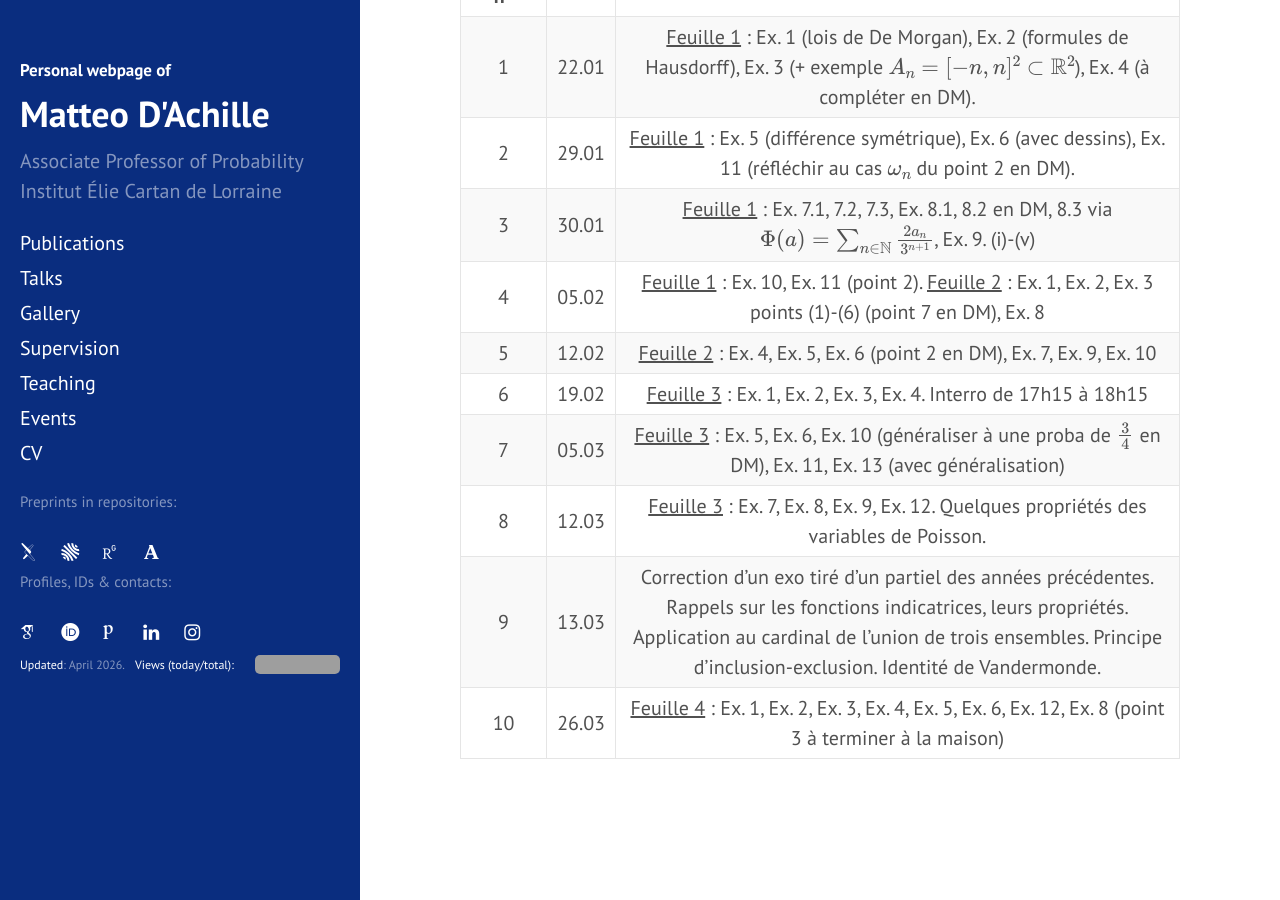
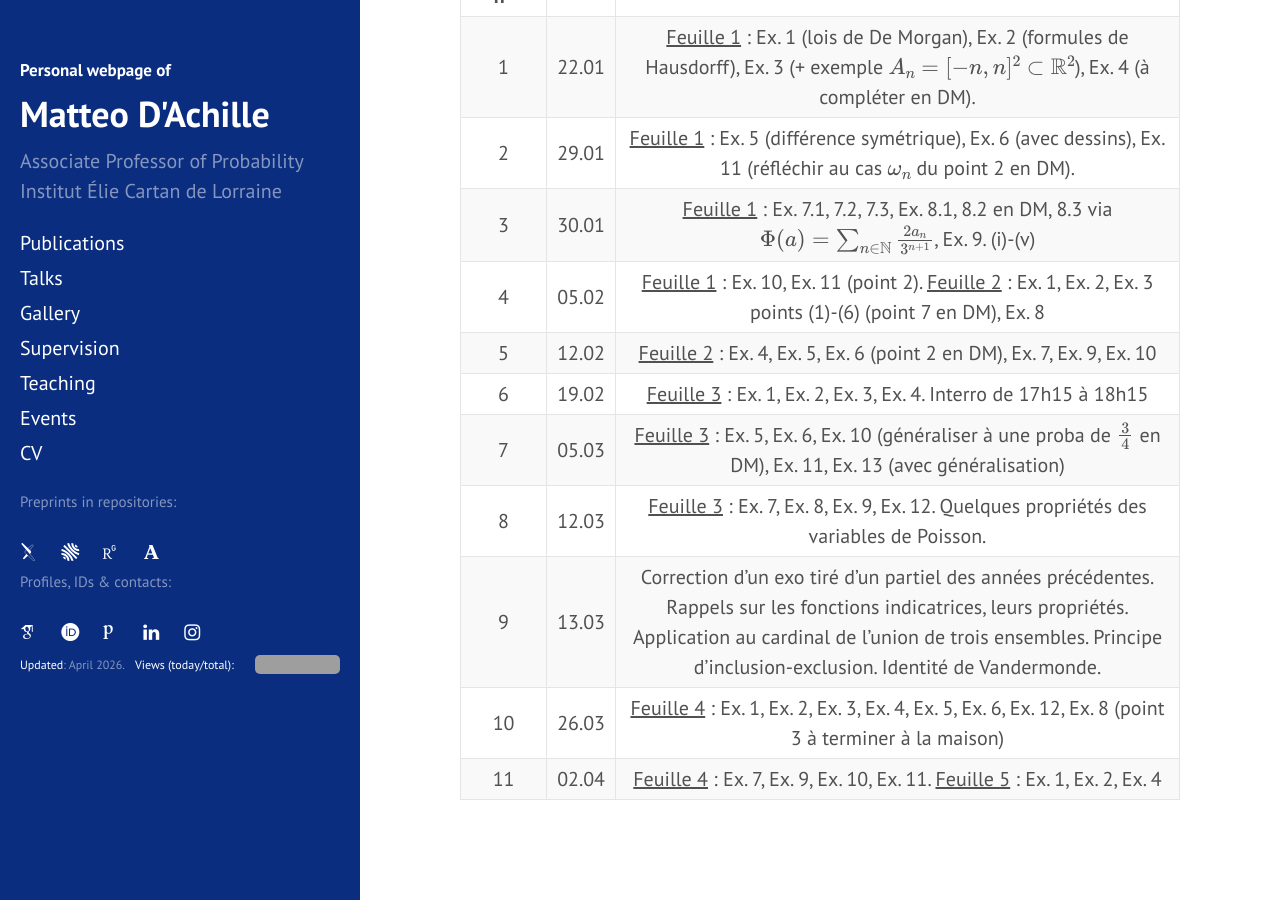
Before and after one commit to matteodachille/matteodachille.github.io, a Jekyll site: the page built from _courses/Proba2026.md, in a window 1280 px wide and 900 px high, scrolled down 838 px. Built offline with Jekyll 4.4.1, drawn with Linux system fonts in a browser that asks for light colours; nearby versions of some CDN libraries; some web fonts are replaced; grey boxes are pictures that could not be loaded.

Commit message:
Updated proba class

```diff
--- a/_courses/Proba2026.md
+++ b/_courses/Proba2026.md
@@ -40,3 +40,4 @@ Pour le materiel de cours ainsi que les annonces communs voir la page ARCHE : [h
 | 8 | 12.03 | <u> Feuille 3</u> : Ex. 7, Ex. 8, Ex. 9, Ex. 12. Quelques propriétés des variables de Poisson. |
 | 9 | 13.03 | Correction d'un exo tiré d'un partiel des années précédentes. Rappels sur les fonctions indicatrices, leurs propriétés. Application au cardinal de l'union de trois ensembles. Principe d'inclusion-exclusion. Identité de Vandermonde. |
 | 10 | 26.03 | <u> Feuille 4</u> : Ex. 1, Ex. 2, Ex. 3, Ex. 4, Ex. 5, Ex. 6, Ex. 12, Ex. 8 (point 3 à terminer à la maison) |
+| 11 | 02.04 | <u> Feuille 4</u> : Ex. 7, Ex. 9, Ex. 10, Ex. 11. <u> Feuille 5</u> : Ex. 1, Ex. 2, Ex. 4 |
```
